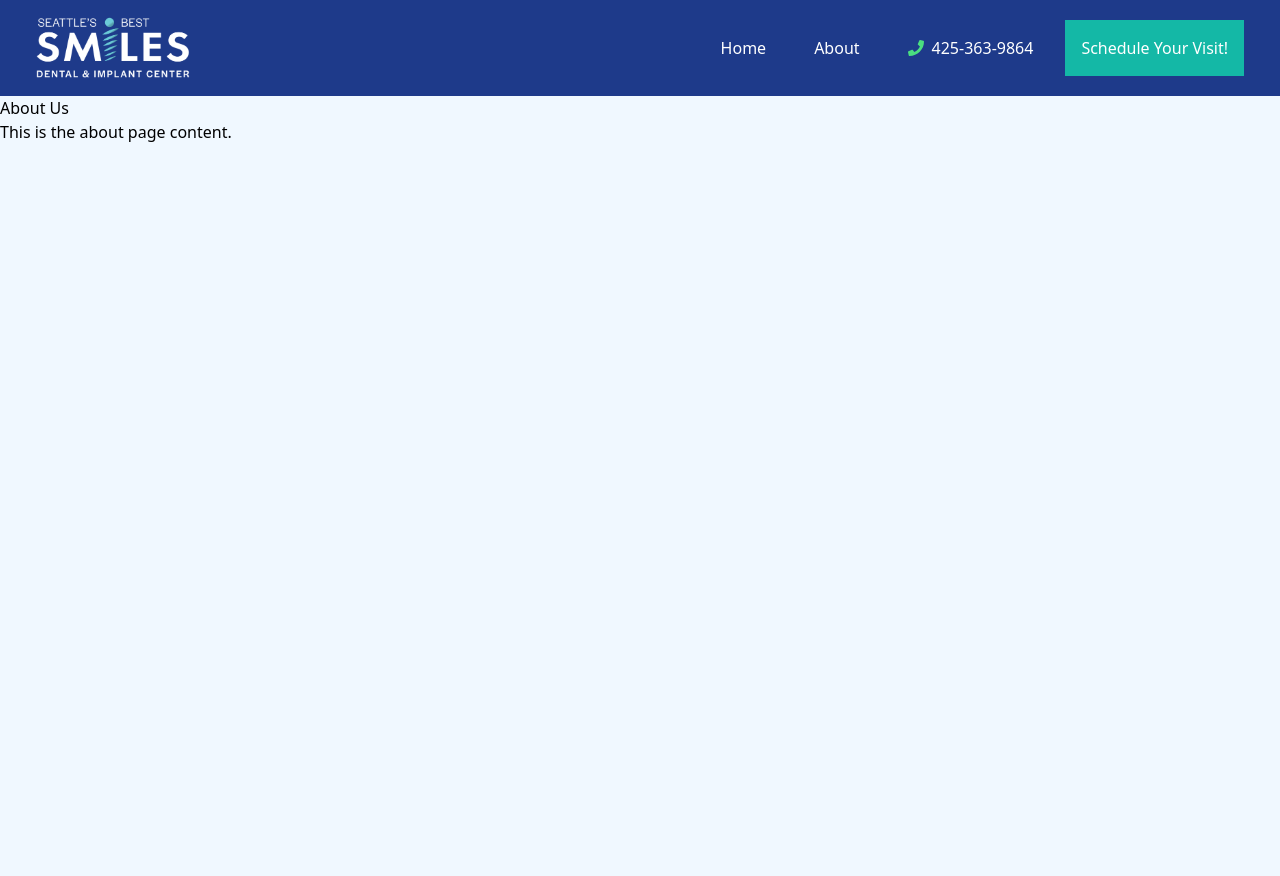
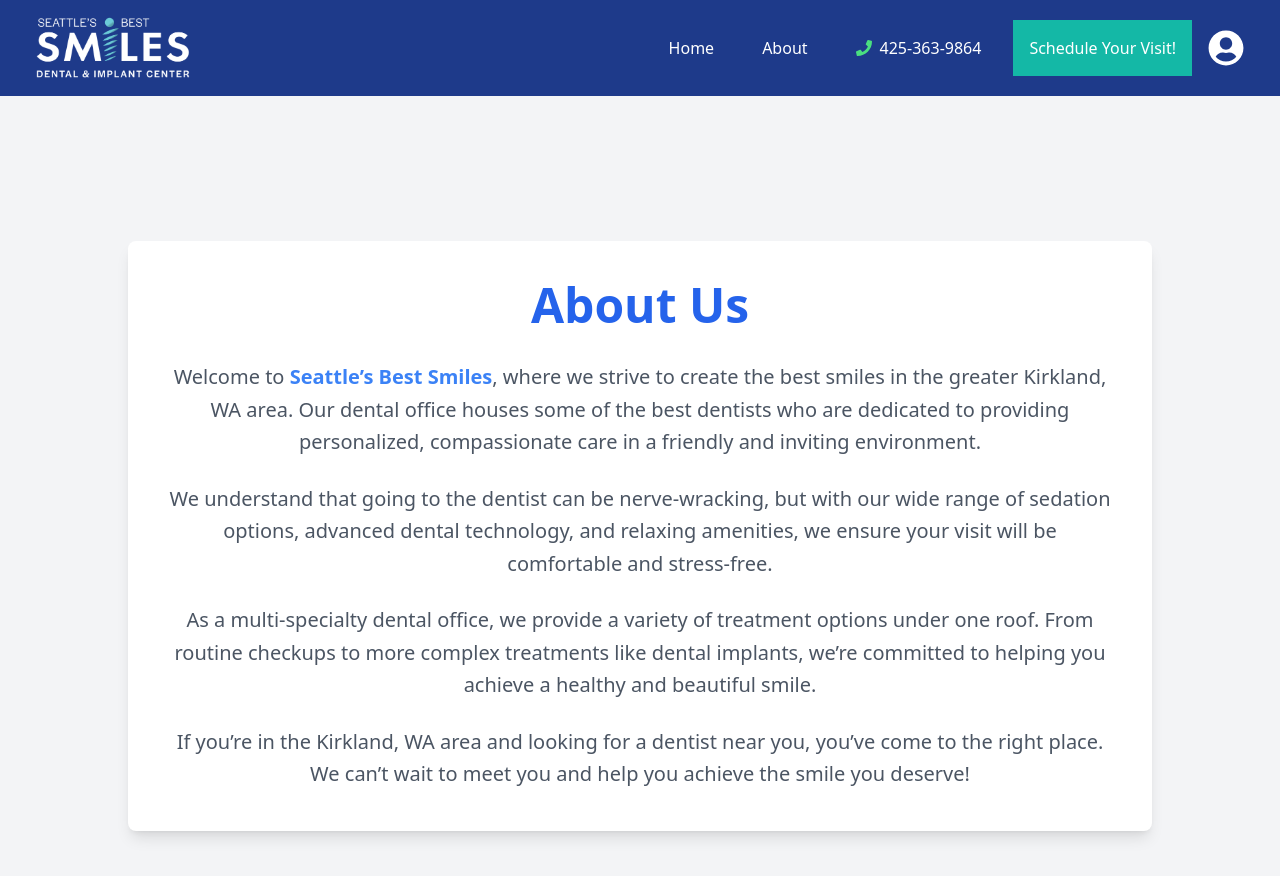
Before and after one commit to kimia2003/SeattleBestSmiles, a React (Create React App) app in the folder seattlebestsmiles/: page /about in a window 1280 px wide. Shown: the top 876 px of the page. Before the commit the page ends 800 px from the top, so only its background shows below. Built offline with nearby package versions, Linux system fonts and the light colour scheme.

Commit message:
Updated AboutPage and Added Profile Icon

```diff
--- a/seattlebestsmiles/package.json
+++ b/seattlebestsmiles/package.json
@@ -8,6 +8,7 @@
     "@testing-library/user-event": "^13.5.0",
     "react": "^18.3.1",
     "react-dom": "^18.3.1",
+    "react-icons": "^5.3.0",
     "react-router-dom": "^6.26.2",
     "react-scripts": "^5.0.1",
     "react-slick": "^0.30.2",
--- a/seattlebestsmiles/src/components/AboutPage.jsx
+++ b/seattlebestsmiles/src/components/AboutPage.jsx
@@ -1,10 +1,22 @@
 import React from 'react';
-
 const About = () => {
   return (
-      <div>
-        <h1>About Us</h1>
-        <p>This is the about page content.</p>
+    <div className="min-h-screen flex items-center justify-center bg-gray-100 pt-20">
+      <div className="max-w-5xl mx-auto p-10 bg-white shadow-lg rounded-lg">
+        <h1 className="text-5xl font-extrabold text-center text-blue-600 mb-8">About Us</h1>
+        <p className="text-xl text-gray-600 leading-relaxed text-center mb-6">
+          Welcome to <span className="font-bold text-blue-500">Seattle’s Best Smiles</span>, where we strive to create the best smiles in the greater Kirkland, WA area. Our dental office houses some of the best dentists who are dedicated to providing personalized, compassionate care in a friendly and inviting environment.
+        </p>
+        <p className="text-xl text-gray-600 leading-relaxed text-center mb-6">
+          We understand that going to the dentist can be nerve-wracking, but with our wide range of sedation options, advanced dental technology, and relaxing amenities, we ensure your visit will be comfortable and stress-free.
+        </p>
+        <p className="text-xl text-gray-600 leading-relaxed text-center mb-6">
+          As a multi-specialty dental office, we provide a variety of treatment options under one roof. From routine checkups to more complex treatments like dental implants, we’re committed to helping you achieve a healthy and beautiful smile.
+        </p>
+        <p className="text-xl text-gray-600 leading-relaxed text-center">
+          If you’re in the Kirkland, WA area and looking for a dentist near you, you’ve come to the right place. We can’t wait to meet you and help you achieve the smile you deserve!
+        </p>
+      </div>
     </div>
   );
 };
--- a/seattlebestsmiles/src/components/Navbar.jsx
+++ b/seattlebestsmiles/src/components/Navbar.jsx
@@ -1,35 +1,37 @@
 import React from 'react';
 import { Link } from 'react-router-dom';
 import { FaPhone } from "react-icons/fa";
+import { FaUserCircle } from "react-icons/fa";
 
 const Navbar = () => {
   return (
     <div className="sticky z-50 top-0 w-full bg-blue-900">
       <div className='flex justify-between items-center h-24 max-w-[1240px] mx-auto px-4 text-white'>
+        {/* Logo */}
         <img src="/SBSlogo.png" alt="Seattle Best Smiles Logo" className="max-h-16 h-auto" />
 
-
+        {/* Navigation and Profile Section */}
+        <div className="flex items-center space-x-4 ml-auto">
+          {/* Navigation Links */}
           <ul className='flex space-x-4'>
             <li className='p-4 hover:bg-blue-700 rounded-md transition-all'>
-            <Link to="/home">Home</Link> {}
-
+              <Link to="/home">Home</Link>
             </li>
-
             <li className='p-4 hover:bg-blue-700 rounded-md transition-all'>
-            <Link to="/about">About</Link> {/* Link to AboutPage */}
+              <Link to="/about">About</Link>
             </li>
-
-
             <li className='p-4 flex items-center space-x-2 hover:bg-blue-700 rounded-md transition-all'>
               <FaPhone className='text-green-400' />
               <span>425-363-9864</span>
             </li>
-
-
             <li className='p-4 bg-teal-500 hover:bg-teal-600 transition-all'>
               Schedule Your Visit!
             </li>
           </ul>
+
+          {/* Profile Icon */}
+          <FaUserCircle className="text-4xl cursor-pointer" />
+        </div>
       </div>
     </div>
   );
```
Also changed, not shown: 1 other file (tests, documents, lock files or other folders). Lines whose indentation alone changed are shown as unchanged.
